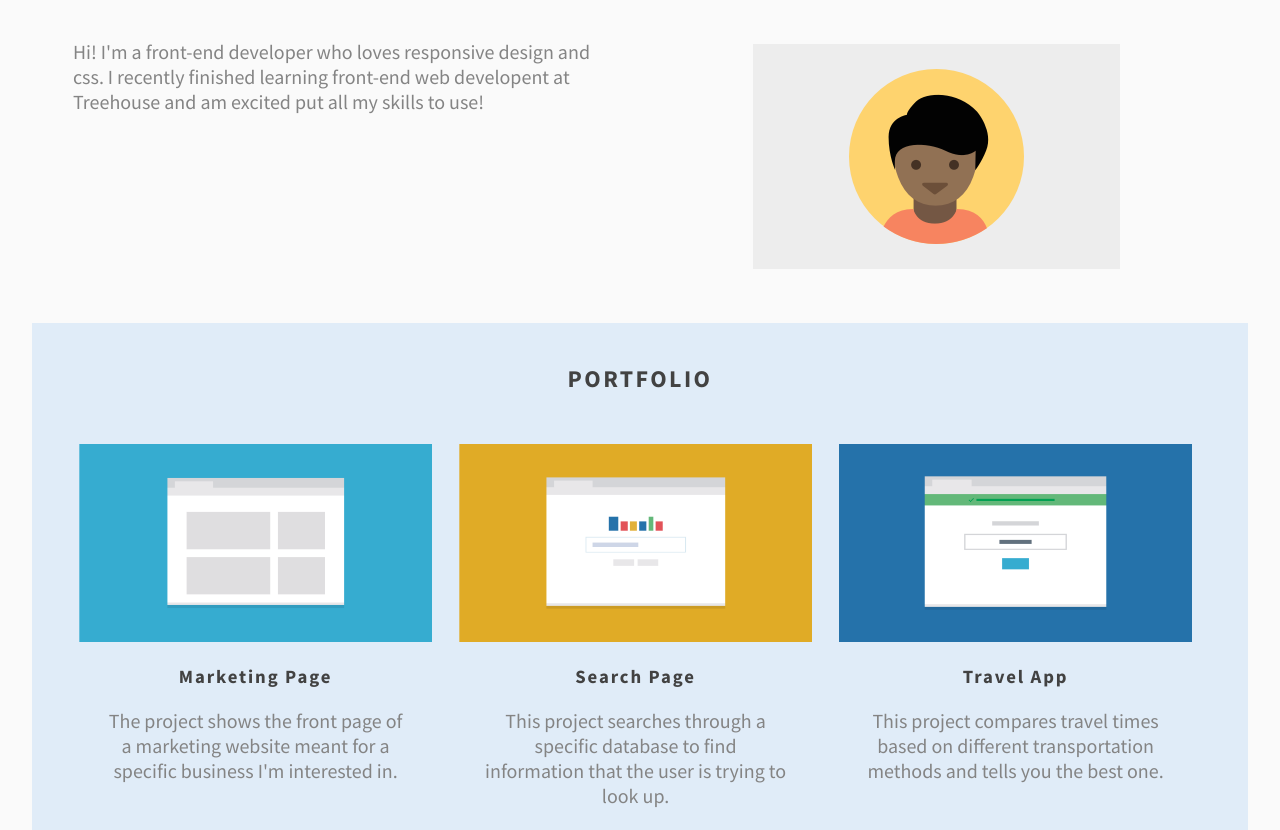
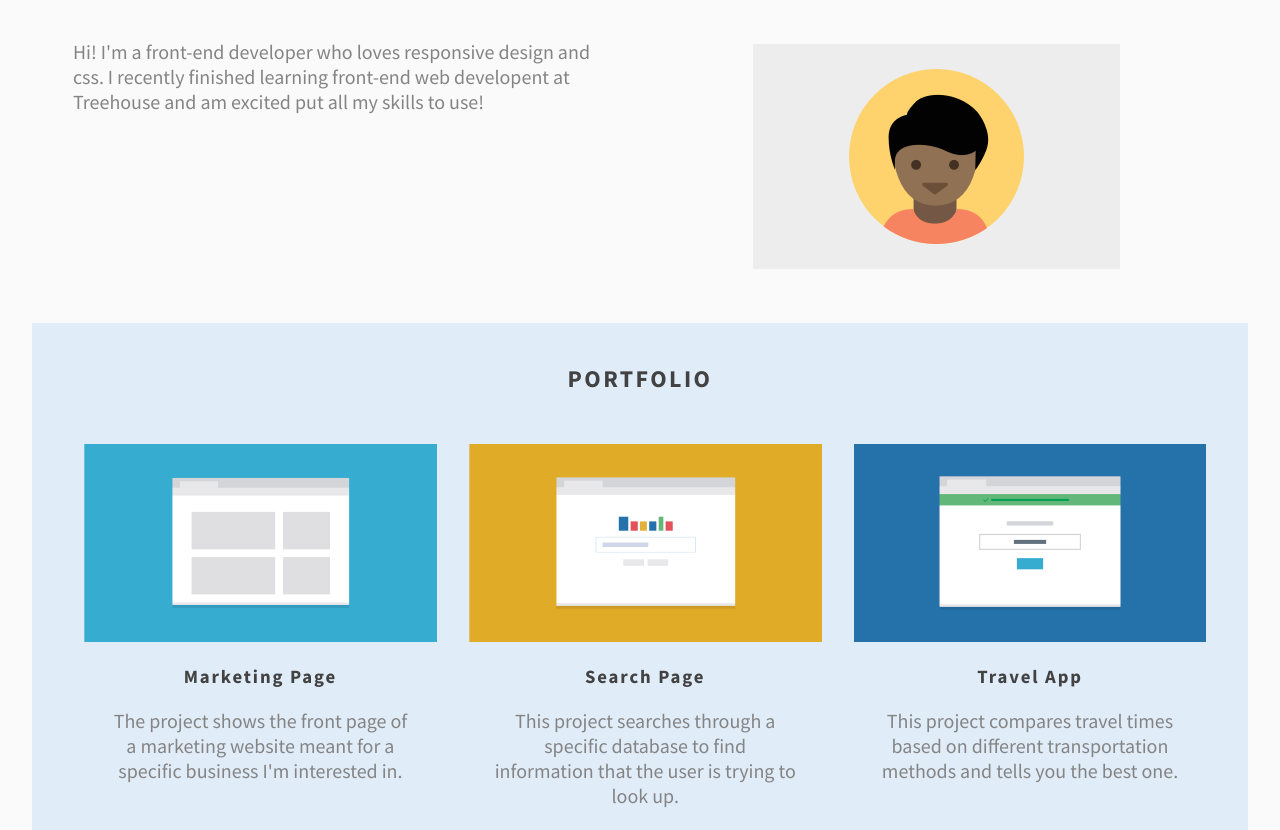
Before and after one commit to johanaludwig/mobile-first-responsive-layout, a plain HTML site: page index.html in a window 1280 px wide. Shown: the part 93-923 px from the top of the page. Drawn offline with Linux system fonts and the light colour scheme.

Commit message:
corrected margin problems

```diff
--- a/css/styles.css
+++ b/css/styles.css
@@ -317,7 +317,6 @@ footer {
 
     .container {
         width: 30%;
-        margin-left: 1.7em;
     }
 
 /* ----- float clearfix ------- */
```
